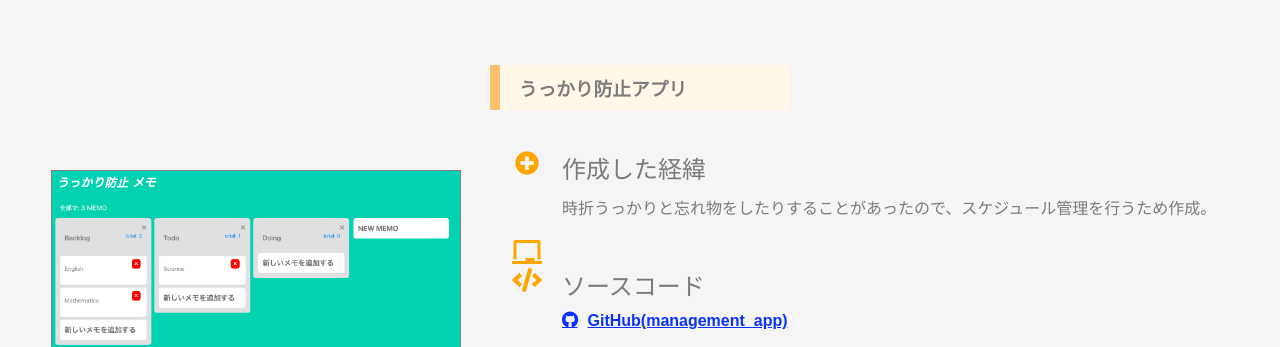
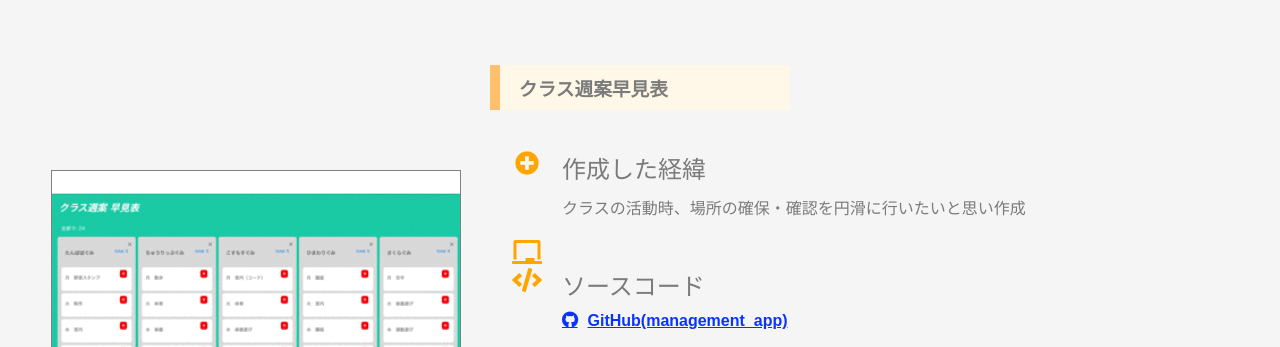
Before and after one commit to kobashigawa-hiroya/kobashigawa-hiroya, a plain HTML site: page index.html in a window 1280 px wide. Shown: the part 5461-5808 px from the top of the page. Drawn offline with nearby package versions, Linux system fonts and the light colour scheme.

Commit message:
内容編集

```diff
--- a/index.html
+++ b/index.html
@@ -376,13 +376,13 @@
 
     <section class="text-center back_dark padding_top" id="section5">
       <div class="front_text">Vue.js<h2 class="back_text">Vue CLI</h2></div>
-    <h3 class="content_title">うっかり防止アプリ</h3>
+    <h3 class="content_title">クラス週案早見表</h3>
     <div class="container">
       <div class="left_space">
-        <a href="https://kobashigawa-hiroya.github.io/original-trello/" target="_blank"><img src="image/スクリーンショット 2021-01-27 22.04.35.png"
+        <a href="https://kobashigawa-hiroya.github.io/original-trello/" target="_blank"><img src="image/活動表1.gif"
             alt="うっかり防止app"></a>
         <p>制作したアプリの実行動画</p>
-        <iframe width="400" height="300" src="https://www.youtube.com/embed/D4yilYMy6cE" frameborder="0" allow="accelerometer; autoplay; clipboard-write; encrypted-media; gyroscope; picture-in-picture" allowfullscreen></iframe>        </div>
+        <iframe width="400" height="300" src="https://www.youtube.com/embed/mIP5DxQqqN4" frameborder="0" allow="accelerometer; autoplay; clipboard-write; encrypted-media; gyroscope; picture-in-picture" allowfullscreen></iframe>        </div>
       <div class="right_space">
         <section class="flex">
           <div class="icon">
@@ -390,7 +390,7 @@
           </div>
           <div class="info">
             <h4 class="top_info">作成した経緯</h4>
-            <p>時折うっかりと忘れ物をしたりすることがあったので、スケジュール管理を行うため作成。 </p>
+            <p>クラスの活動時、場所の確保・確認を円滑に行いたいと思い作成 </p>
           </div>
         </section>
         <section class="flex">
@@ -453,7 +453,7 @@
         <div class="left_space">
           <iframe width="400" height="300" src="https://www.youtube.com/embed/7ZywePNwZec" frameborder="0" allow="accelerometer; autoplay; clipboard-write; encrypted-media; gyroscope; picture-in-picture" allowfullscreen></iframe>          </p>
 
-          <a href="https://original-weight-management.herokuapp.com/" target="_blank"><img src="image/体重管理.gif" alt="この本をぜひとも紹介したいオススメの一冊"></a>
+          <a href="https://original-weight-management.herokuapp.com/" target="_blank"><img src="image/スクリーンショット 2021-03-09 19.19.26.png" alt="この本をぜひとも紹介したいオススメの一冊"></a>
         </div>
 
         <div class="right_space">
```
Also changed, not shown: image/スクリーンショット 2021-03-09 19.19.26.png (added), image/体重管理.gif (deleted), image/活動表1.gif (added).
